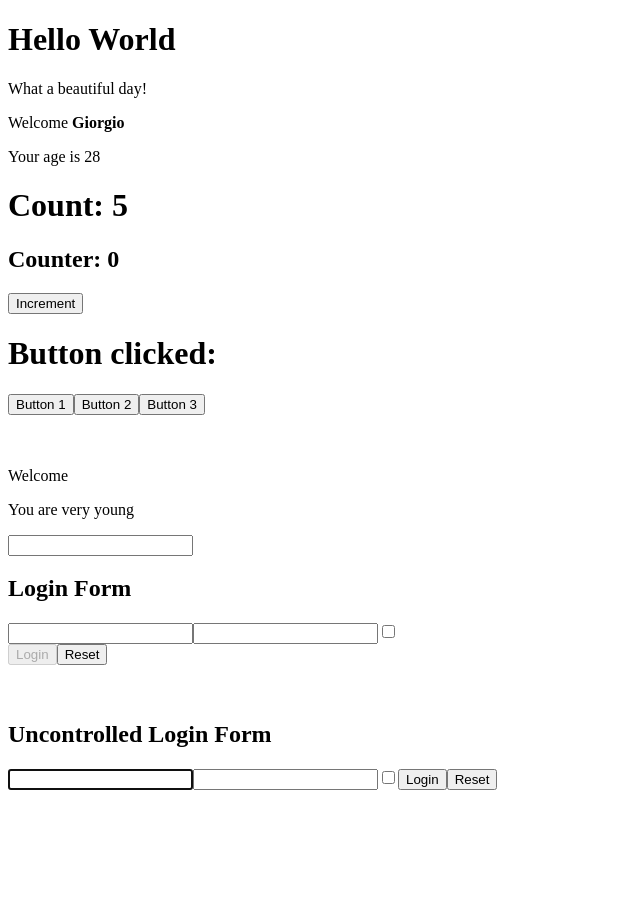
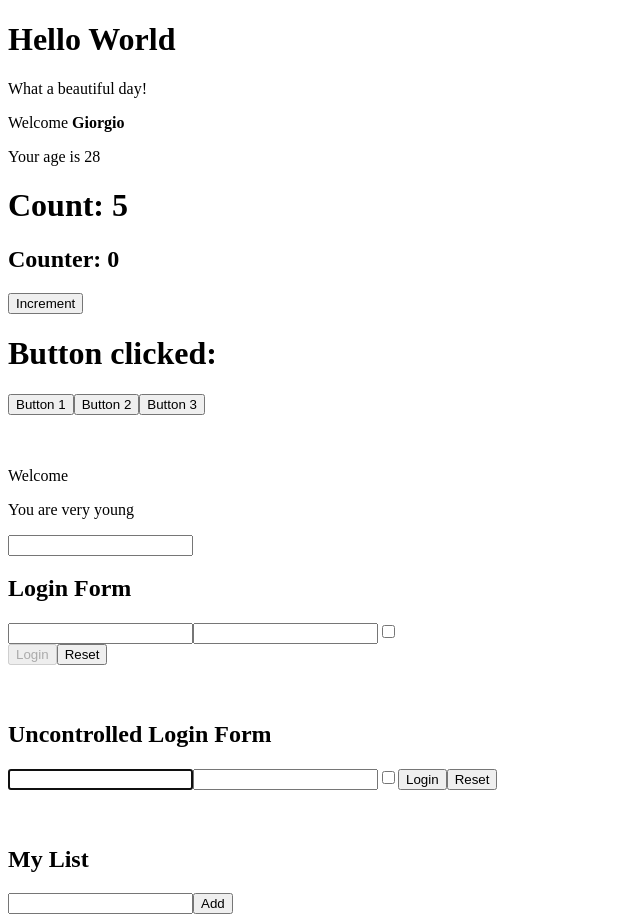
Before and after one commit to GAutuori94/react-exercises, a React (Create React App) app: page / in a window 1280 px wide. Shown: the whole page, without its empty margins (0-640 px from the left). Before the commit the page ends 800 px from the top, so only its background shows below. Built offline with nearby package versions, Linux system fonts and the light colour scheme.

Commit message:
TodoList component added in lists.js

```diff
--- a/src/App.js
+++ b/src/App.js
@@ -4,6 +4,7 @@ import { ClickTracker } from "./clickTracker";
 import { Counter } from "./counter";
 import { InteractiveWelcome, Login, UncontrolledLogin } from "./forms";
 import { Hello, Welcome } from "./hello";
+import { TodoList } from "./lists";
 
 export default class App extends React.Component {
     render () {
@@ -21,6 +22,9 @@ export default class App extends React.Component {
             <br></br>
             <br></br>
             <UncontrolledLogin />
+            <br></br>
+            <br></br>
+            <TodoList />
              </div>
         )
     }
--- /dev/null
+++ b/src/lists.js
@@ -0,0 +1,41 @@
+import React from "react";
+
+export class TodoList extends React.Component {
+
+    state = {
+        items: [],
+        newItem: ""
+    }
+
+    handleInputRead = (event) => {
+        const value = event.target.value
+
+        this.setState ({
+            newItem: [value]
+        })
+    }
+
+    handlerAddNewItem = () => {
+        this.setState({
+            items: [...this.state.items, this.state.newItem]
+        })
+    }
+
+    render () {
+
+        return (
+            <div>
+                <h2>My List</h2>
+            <div>
+                <ul>
+                {this.state.items.map((item, index) => <li key={item + index}>{item}</li>)}
+                </ul>
+            </div>
+            <div>
+                <input type="text" name="item" value={this.state.newItem} onChange={this.handleInputRead} />
+                <button type="submit" onClick={this.handlerAddNewItem}>Add</button>
+            </div>
+            </div>
+        )
+    }
+}
```
